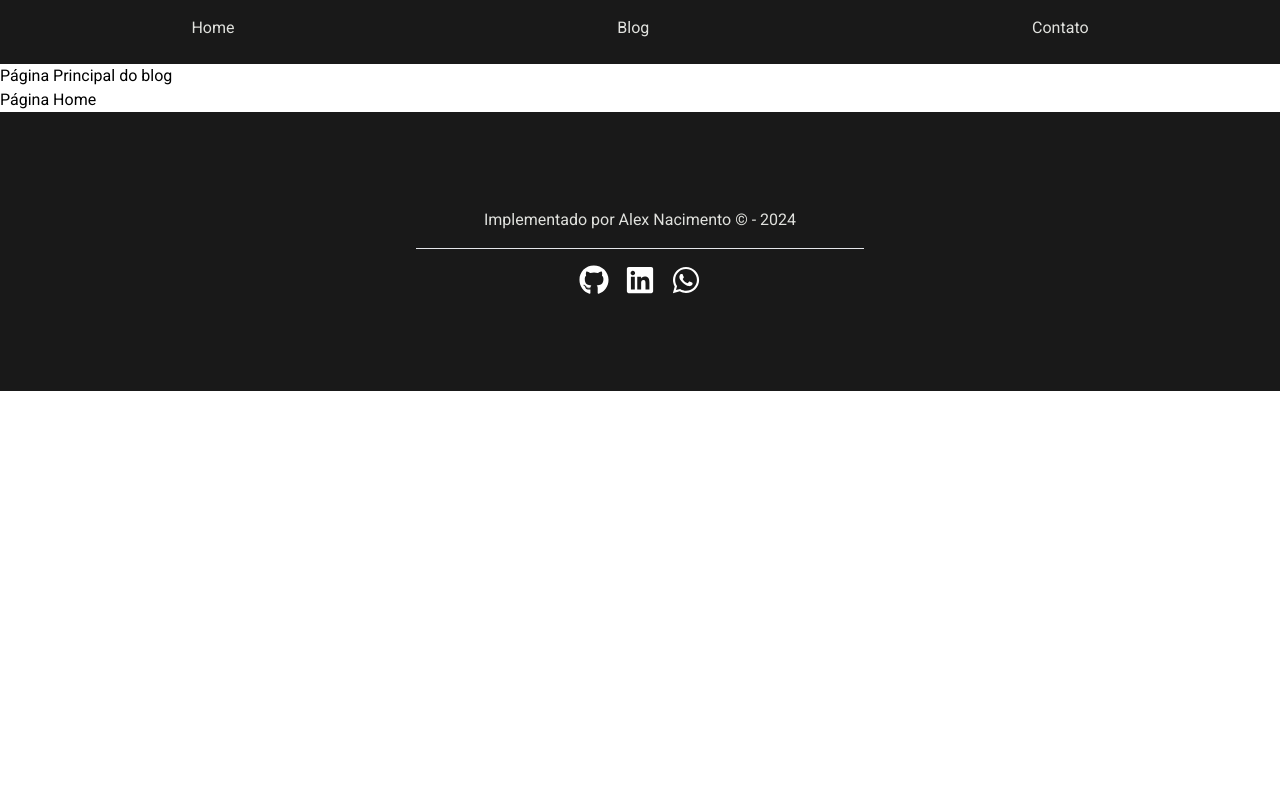
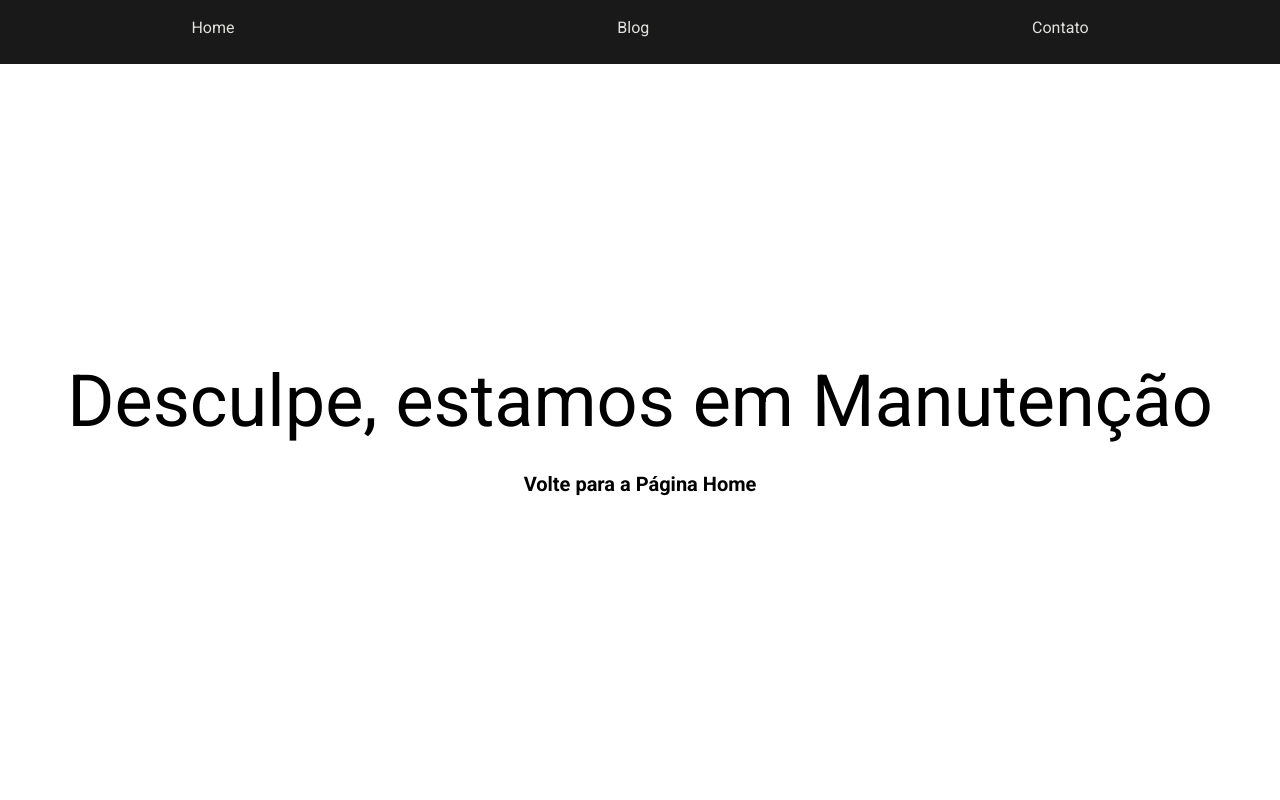
Before and after one commit to alexdev613/new-portfolio, a React (Vite) app: page /blog in a window 1280 px wide. Shown: the top 800 px of the page. Built offline with nearby package versions, Linux system fonts and the light colour scheme.

Commit message:
feat: deixando mensagem de que estamos em manutenção da página do Blog

```diff
--- a/src/pages/blog/index.tsx
+++ b/src/pages/blog/index.tsx
@@ -2,9 +2,9 @@ import { Link } from "react-router-dom";
 
 export function Blog() {
   return (
-    <div>
-      <h1>Página Principal do blog</h1>
-      <Link to="/">Página Home</Link>
+    <div className="h-screen-minus-header text-center flex flex-col items-center justify-center">
+      <h1 className="text-black text-7xl">Desculpe, estamos em Manutenção</h1>
+      <Link to="/" className="text-xl font-semibold mt-8">Volte para a Página Home</Link>
     </div>
   )
 }
```
